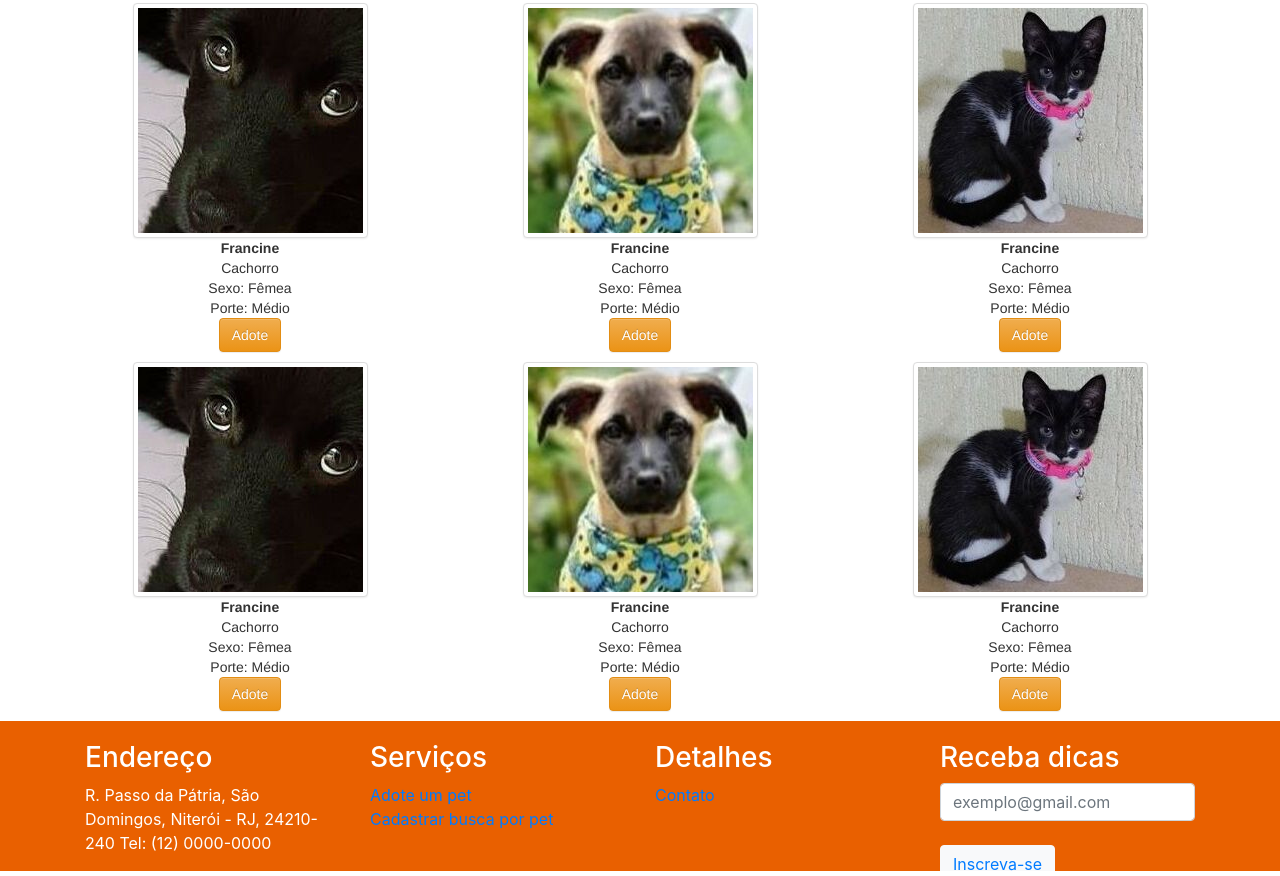
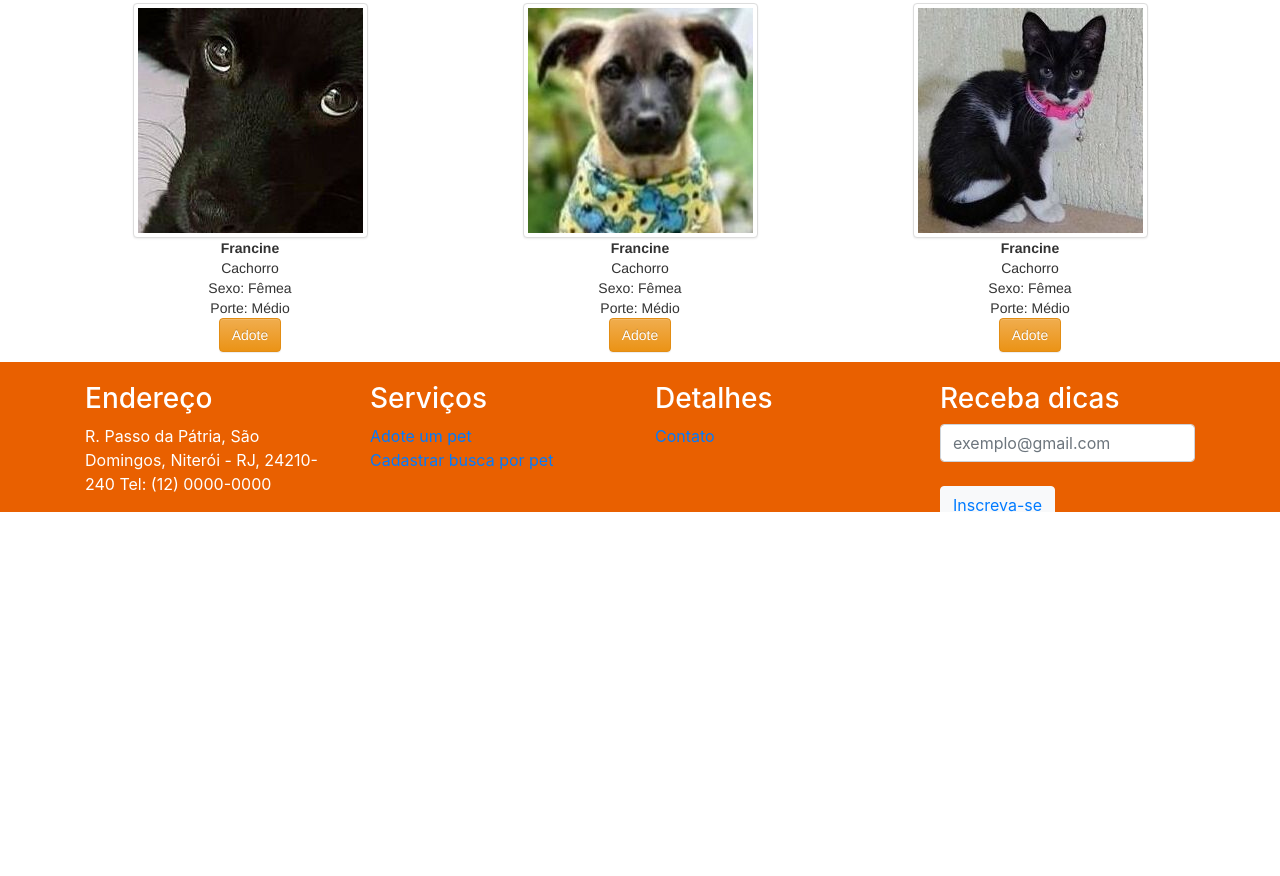
Before and after one commit to JulianaMariaSousaMesquita/pets_prototipo, a plain HTML site: page adopt.html in a window 1280 px wide. Shown: the part 773-1649 px from the top of the page. After the commit the page ends 1290 px from the top, so only its background shows below. Drawn offline with nearby package versions, Linux system fonts and the light colour scheme.

Commit message:
Adicionando ADOTE

```diff
--- a/adopt.html
+++ b/adopt.html
@@ -139,53 +139,6 @@
         </ul>
       </div>
     </div>
-
-    <div class="row">
-      <div class="col-sm-4">
-            <img src="assets/images/adote1.jpg"  class="img-thumbnail" />
-              <ul>
-                <li><b>Francine</b></li>
-                <li> Cachorro</li>
-                <li>Sexo: Fêmea</li>
-                <li> Porte: Médio</li>
-                <li>
-                  <a href="toadopt.html">
-                    <button type="button" class="btn btn-warning">Adote</button>
-                  </a>
-                </li>
-              </ul>
-      </div>
-
-      <div class="col-sm-4">
-        <img src="assets/images/adote2.jpg"  class="img-thumbnail" />
-        <ul>
-          <li><b>Francine</b></li>
-          <li> Cachorro</li>
-          <li>Sexo: Fêmea</li>
-          <li> Porte: Médio</li>
-          <li>
-          <a href="toadopt.html">
-            <button type="button" class="btn btn-warning">Adote</button>
-          </a>
-        </li>
-        </ul>
-      </div>
-
-      <div class="col-sm-4">
-        <img src="assets/images/adote3.jpg"  class="img-thumbnail" />
-        <ul>
-          <li><b>Francine</b></li>
-          <li> Cachorro</li>
-          <li>Sexo: Fêmea</li>
-          <li> Porte: Médio</li>
-          <li>
-            <a href="toadopt.html">
-              <button type="button" class="btn btn-warning">Adote</button>
-            </a>
-            </li>
-        </ul>
-      </div>
-    </div>
   </div>
 
 
```
